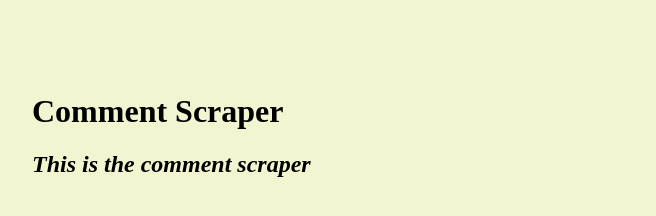
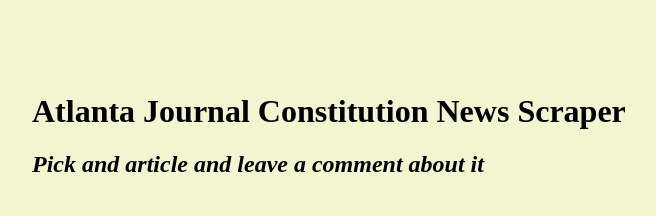
Before and after one commit to jlev2282/News_Scraper, a website: page public/index.html in a window 1280 px wide. Shown: the whole page, without its empty margins (128-784 px from the left). Drawn offline with nearby package versions, Linux system fonts and the light colour scheme; no server answers.

Commit message:
changed index.html

```diff
--- a/public/index.html
+++ b/public/index.html
@@ -2,7 +2,7 @@
 <html lang="en-us">
   <head>
     <meta charset="UTF-8">
-    <title>Scraping With Mongoose</title>
+    <title>Atlanta Journal Constitution News Scraper</title>
     <style>
       body { background-color: #F2F6D0 }
       #wrapper {
@@ -38,8 +38,8 @@
   </head>
   <body>
     <div id="wrapper">
-      <h1>Comment Scraper</h1>
-      <h2><i>This is the comment scraper</i></h2>
+      <h1>Atlanta Journal Constitution News Scraper</h1>
+      <h2><i>Pick and article and leave a comment about it</i></h2>
       <div id="articles"></div>
       <div id="comments"></div>
     </div>
```
